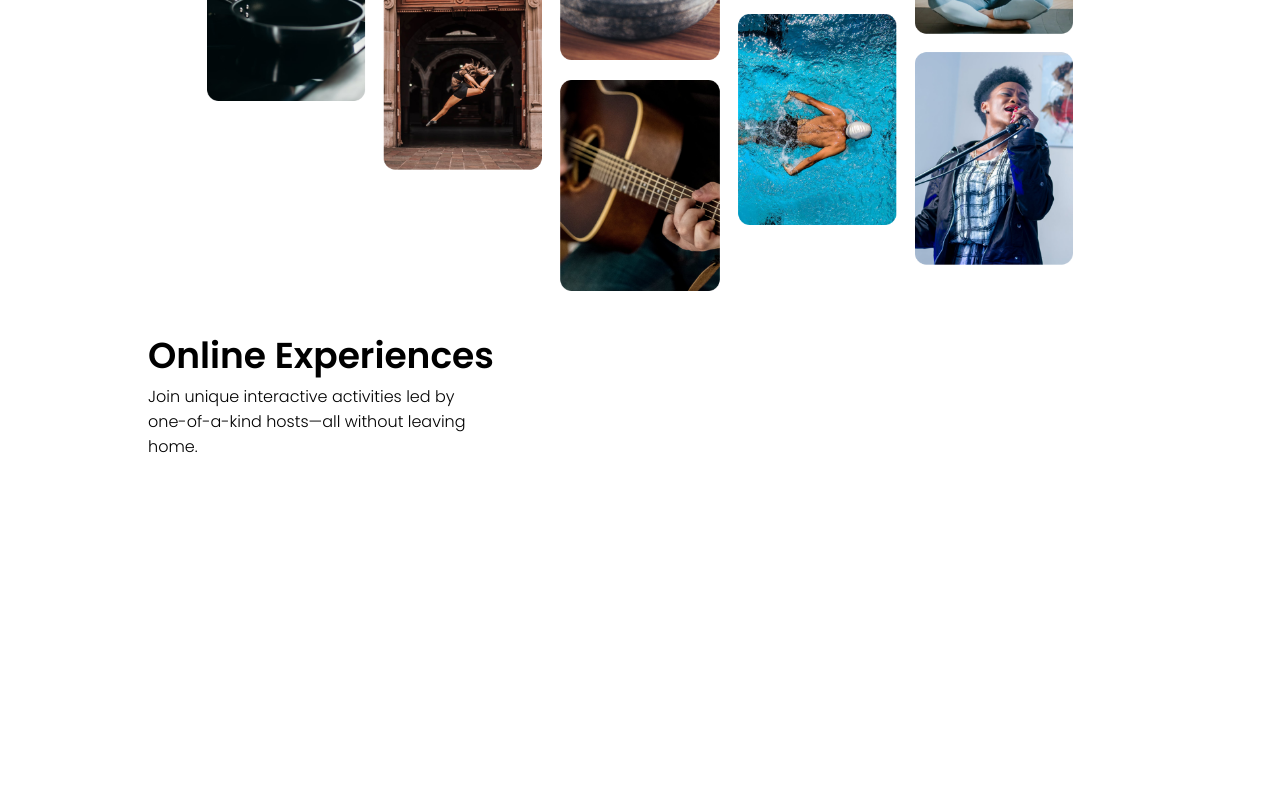
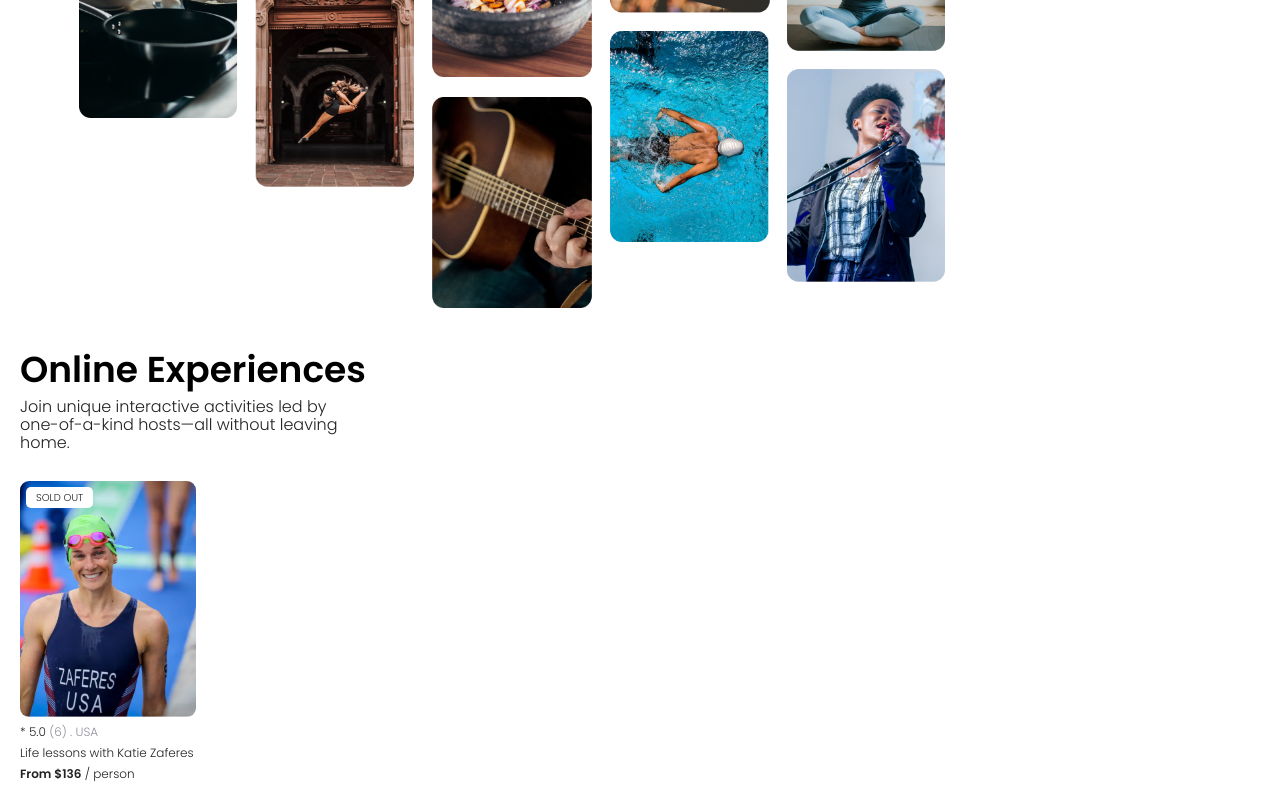
Before and after one commit to Daniel-Ezekiel/airbnb-xps, a React (Vite) app: page / in a window 1280 px wide. Shown: the part 338-1138 px from the top of the page. Before the commit the page ends 817 px from the top, so only its background shows below. Built offline with nearby package versions, Linux system fonts and the light colour scheme.

Commit message:
feat: created and styled card component

```diff
--- a/package.json
+++ b/package.json
@@ -9,6 +9,10 @@
     "preview": "vite preview"
   },
   "dependencies": {
+    "@emotion/react": "^11.10.6",
+    "@emotion/styled": "^11.10.6",
+    "@mui/icons-material": "^5.11.9",
+    "@mui/material": "^5.11.9",
     "react": "^18.2.0",
     "react-dom": "^18.2.0"
   },
--- a/src/App.css
+++ b/src/App.css
@@ -10,6 +10,8 @@ html {
 body {
   margin: 0;
   font-family: 'Poppins', sans-serif;
+  line-height: 1.1;
+  color: #222222;
 }
 
 .App {
@@ -25,17 +27,24 @@ header {
 .navbar {
   max-width: 102.4rem;
   margin: auto;
-  padding: 2rem 1.2rem;
+  padding: 3rem 1.2rem;
 }
 
 .navbar > img {
   width: 10rem;
 }
 
+main {
+  max-width: 102.4rem;
+  padding: 2rem;
+  display: flex;
+  flex-direction: column;
+  justify-content: center;
+  align-items: center;
+  gap: 3rem;
+}
+
 .hero {
-  max-width: 102.4rem;
-  margin: auto;
-  padding: 2rem;
   display: flex;
   flex-direction: column;
   justify-content: center;
@@ -56,10 +65,55 @@ header {
   margin: 0.5rem 0;
   font-size: 3rem;
   line-height: 1.3;
+  color: #000;
 }
 
 .hero--description {
   font-size: 1.6rem;
+}
+
+.experiences {
+  width: 100%;
+}
+
+.experiences--card {
+  position: relative;
+  width: 17.6rem;
+  display: flex;
+  flex-direction: column;
+  gap: 0.8rem;
+
+  font-size: 1.2rem;
+}
+
+.card--tag {
+  position: absolute;
+  top: 0.6rem;
+  left: 0.6rem;
+  padding: 0.5rem 1rem;
+  background-color: #fff;
+  border-radius: 0.5rem;
+
+  font-size: 1rem;
+  text-transform: uppercase;
+}
+
+.card--image {
+  width: 100%;
+  border-radius: 0.9rem;
+}
+
+.card--rating {
+  color: #918e9b;
+}
+
+.card--rating > span {
+  color: #222222;
+}
+
+.card--title {
+  font-size: 1.2rem;
+  font-weight: 300;
 }
 
 @media screen and (min-width: 425px) {
--- a/src/components/AllExperiences.jsx
+++ b/src/components/AllExperiences.jsx
@@ -1,7 +1,11 @@
 import Experience from './Experience';
 
 const AllExperiences = () => {
-  return <section>AllExperiences</section>;
+  return (
+    <section className="experiences">
+      <Experience />
+    </section>
+  );
 };
 
 export default AllExperiences;
--- a/src/components/Experience.jsx
+++ b/src/components/Experience.jsx
@@ -1,5 +1,26 @@
+import experienceImage from '../assets/katie-zaferes.png';
+
 const Experience = () => {
-  return <div>Experience</div>;
+  return (
+    <div className="experiences--card">
+      <span className="card--tag">Sold out</span>
+
+      <img
+        src={experienceImage}
+        alt="experience-image"
+        className="card--image"
+      />
+
+      <p className="card--rating">
+        <span>* 5.0 </span>
+        (6) . USA
+      </p>
+      <h3 className="card--title">Life lessons with Katie Zaferes</h3>
+      <span className="card--pricing">
+        <strong>From $136</strong> / person
+      </span>
+    </div>
+  );
 };
 
 export default Experience;
--- a/src/components/MainContent.jsx
+++ b/src/components/MainContent.jsx
@@ -5,7 +5,7 @@ const MainContent = () => {
   return (
     <main>
       <Hero />
-      {/* <AllExperiences /> */}
+      <AllExperiences />
     </main>
   );
 };
```
Also changed, not shown: src/assets/katie-zaferes.png (added), 1 other file (tests, documents, lock files or other folders).
